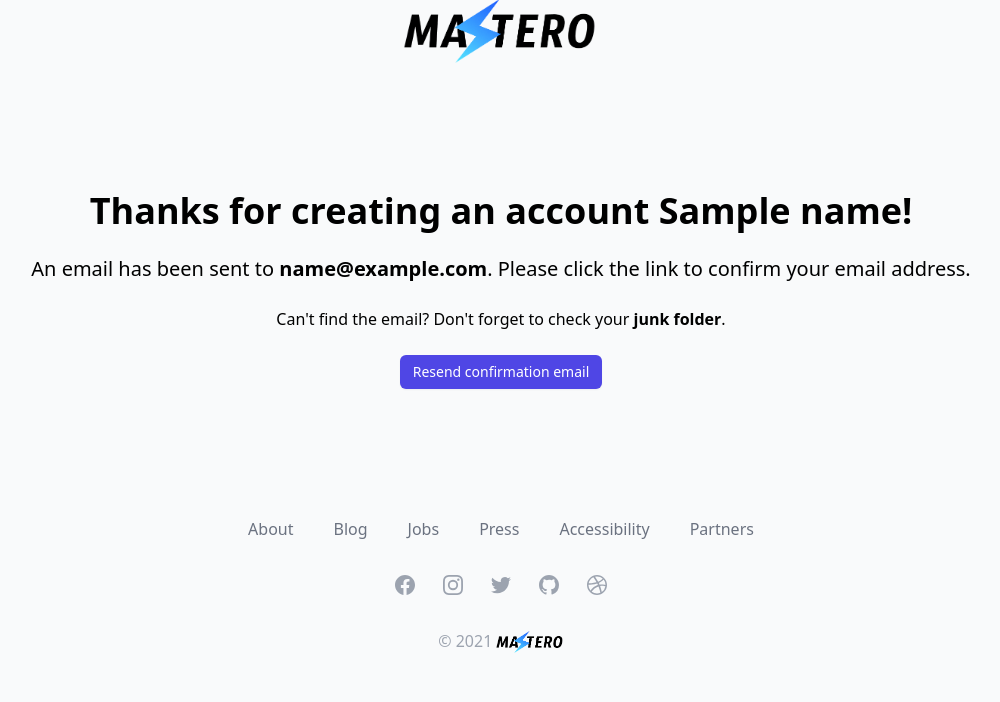
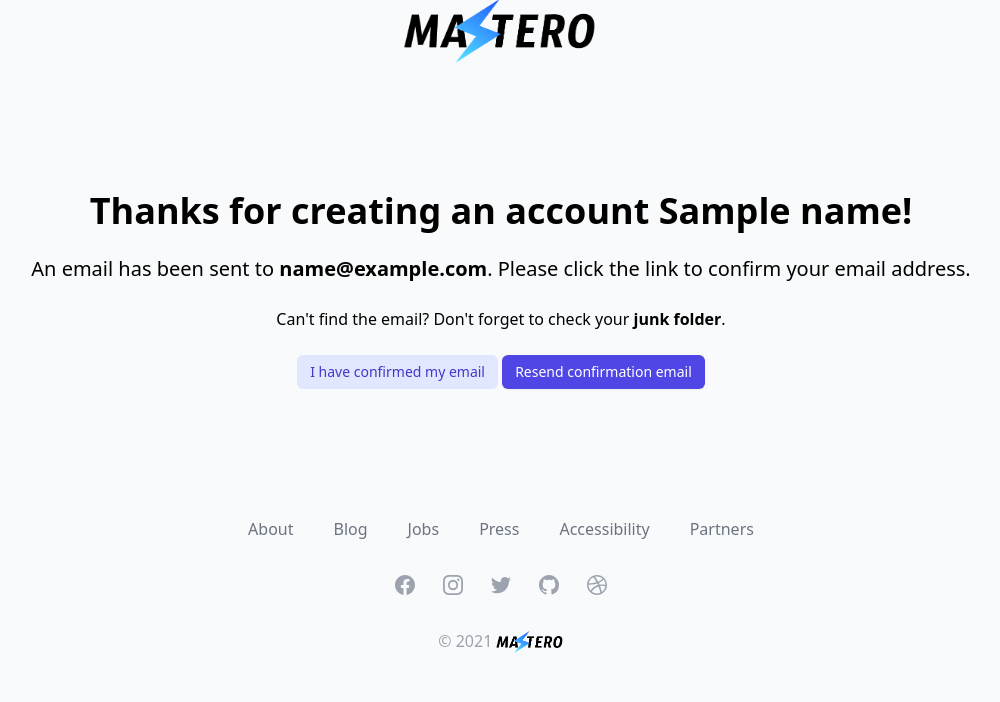
Before and after one commit to JudeMolloy/source, a Python web app: template app/templates/email-confirmation-sent.html in a window 1280 px wide. Shown: the part 41-743 px from the top of the page, without its empty margins (139-1139 px from the left). Run offline with Jinja, Linux system fonts and the light colour scheme; the template is opened without the code that fills it: most values are stand-ins (such as "Sample title", 1, 10 or a date in 2020); some libraries are stand-ins or nearby versions.

Commit message:
working on email confirmation.

```diff
--- a/app/routes.py
+++ b/app/routes.py
@@ -128,10 +128,9 @@ def email_confirmation_sent():
 
 
 @app.route('/email-confirmation-re-sent')
-@login_required
 def resend_email_confirmation():
-    email = current_user.email
-    current_user.send_confirmation_email()
+    #email = current_user.email
+    #current_user.send_confirmation_email()
     return render_template("email-confirmation-re-sent.html")
 
 
--- a/app/templates/email-confirmation-sent.html
+++ b/app/templates/email-confirmation-sent.html
@@ -13,7 +13,12 @@
             <br>
             <p>Can't find the email? Don't forget to check your <span class="font-bold">junk folder</span>.</p>
             <br>
-            <a href="{{ url_for('resend_confirmation')}}">
+            <a href="{{ url_for('resend_email_confirmation')}}">
+                <button type="button" class="inline-flex items-center px-3 py-2 border border-transparent text-sm leading-4 font-medium rounded-md text-indigo-700 bg-indigo-100 hover:bg-indigo-200 focus:outline-none focus:ring-2 focus:ring-offset-2 focus:ring-indigo-500">
+                    I have confirmed my email
+                  </button>
+            </a>
+            <a href="{{ url_for('resend_email_confirmation')}}">
                 <button type="button" class="inline-flex items-center px-3 py-2 border border-transparent text-sm leading-4 font-medium rounded-md shadow-sm text-white bg-indigo-600 hover:bg-indigo-700 focus:outline-none focus:ring-2 focus:ring-offset-2 focus:ring-indigo-500">
                     Resend confirmation email
                 </button>
```
Also changed, not shown: app/templates/email-confirmation-re-sent.html (+19 -4 lines).
